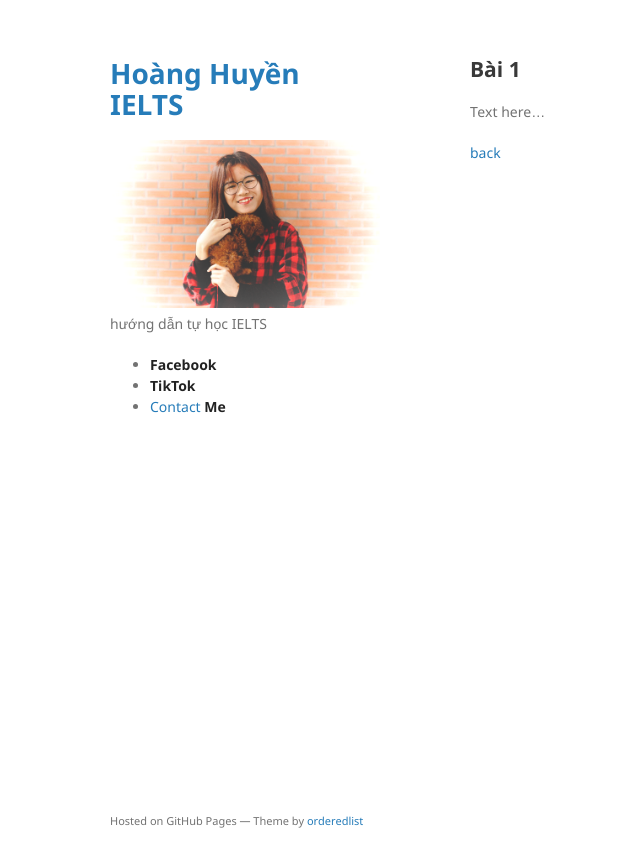
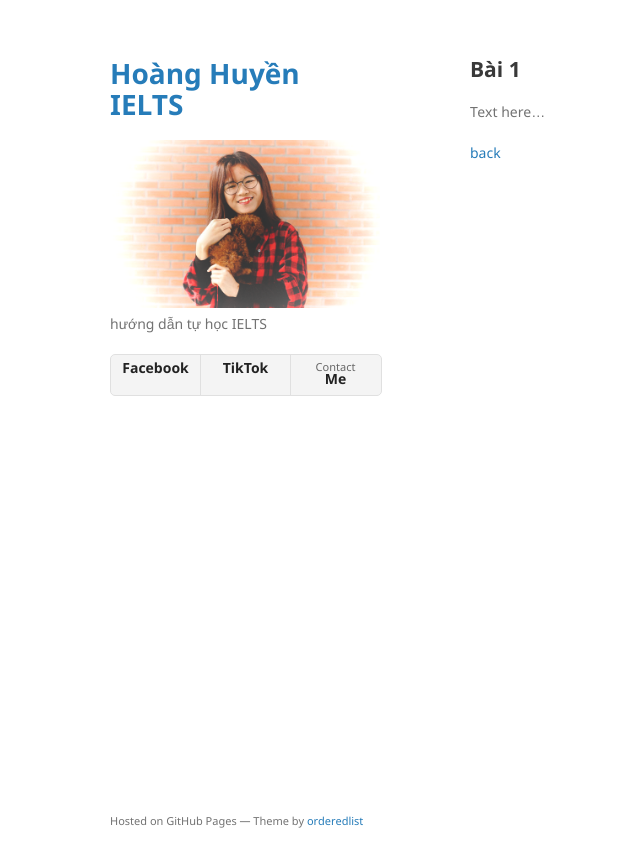
Before and after one commit to hoang-huyen-ielts/hoang-huyen-ielts.github.io, a Jekyll site: the page built from another-page.md, in a window 1280 px wide. Shown: the top 867 px of the page, without its empty margins (100-740 px from the left). Built offline with Jekyll 4.4.1, drawn with Linux system fonts in a browser that asks for light colours; our own code applies the rules of GitHub Pages for plain Markdown files.

Commit message:
Update default.html

```diff
--- a/_layouts/default.html
+++ b/_layouts/default.html
@@ -40,7 +40,7 @@
         {% endif %} -->
 
         {% if site.show_downloads %}
-        <ul class="view">
+        <ul class="downloads">
           <li><a href="{{ https://www.facebook.com/hoang.huyen.332 }}"><strong>Facebook</strong></a></li>
           <li><a href="{{ https://www.tiktok.com }}"><strong>TikTok</strong></a></li>
           <li><a href="{{ mailto:hoang.huyen.ielts@gmail.com }}">Contact <strong>Me</strong></a></li>
```
